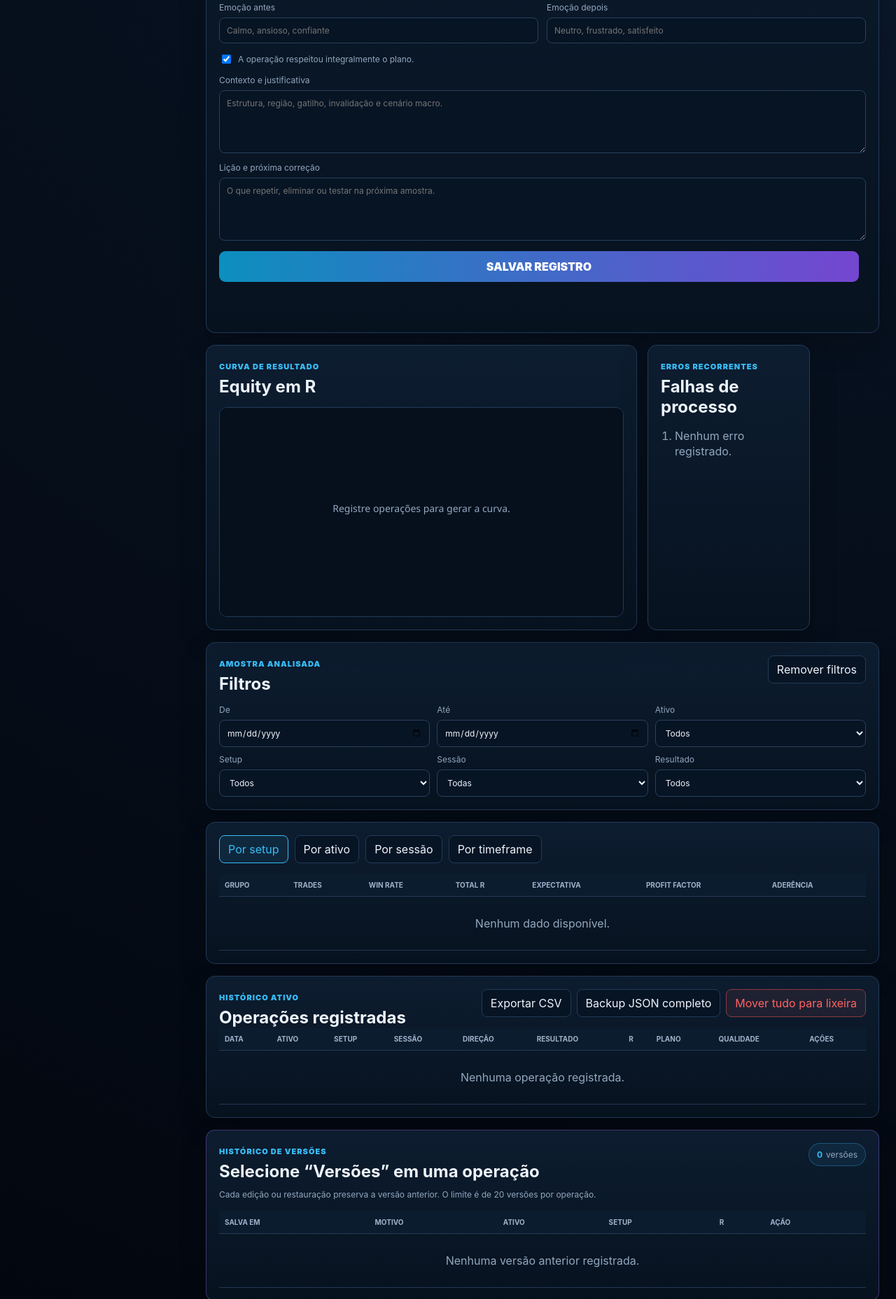
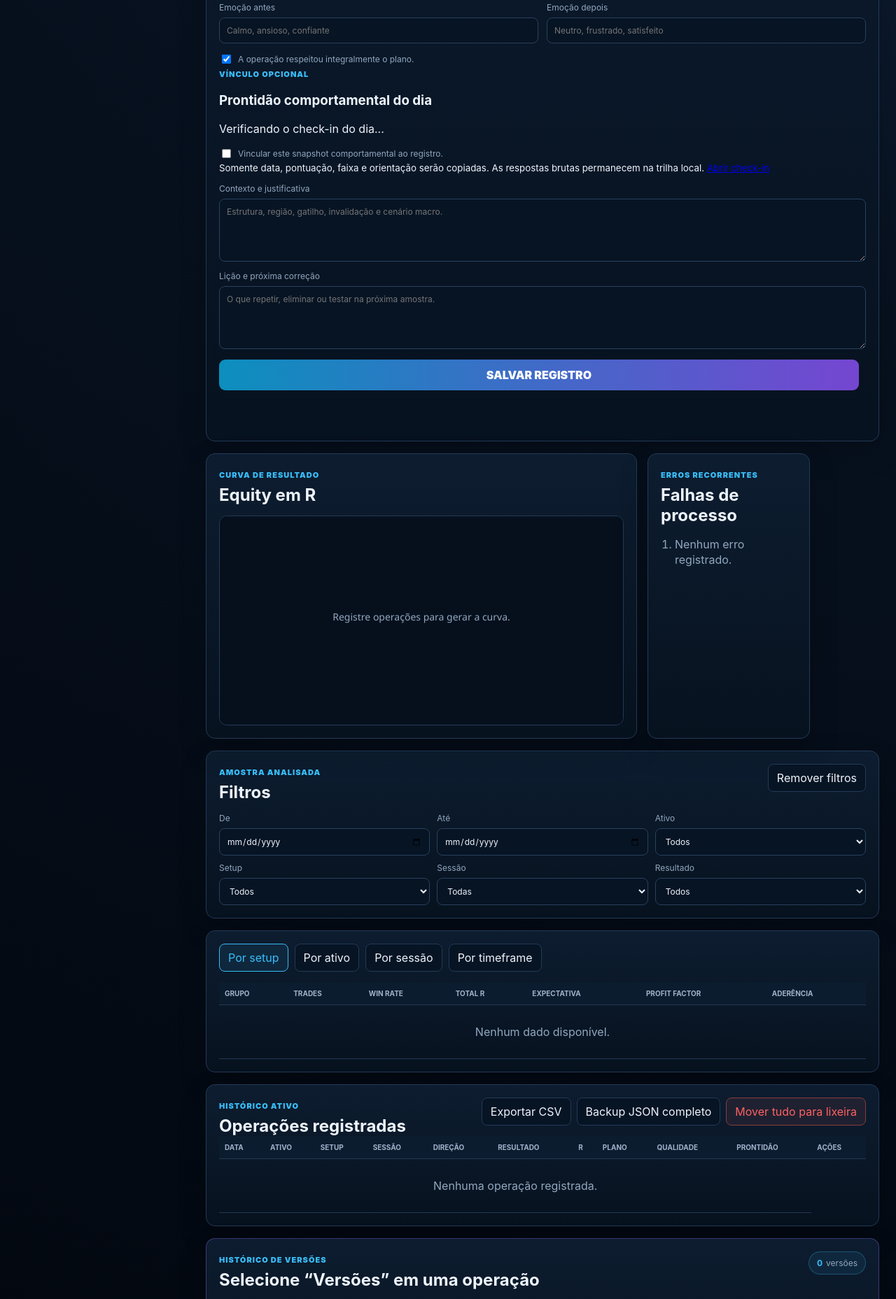
Before and after one commit to detritoscosmico/suzy-command-center, a website: page diario.html in a window 1280 px wide. Shown: the part 849-2706 px from the top of the page at 70% size. Drawn offline with Linux system fonts and the light colour scheme; no server answers.

Commit message:
Integrar prontidão ao diário: diario.html

```diff
--- a/diario.html
+++ b/diario.html
@@ -103,6 +103,15 @@
             </div>
 
             <label class="check-line"><input id="entryFollowedPlan" type="checkbox" checked /> A operação respeitou integralmente o plano.</label>
+            <section class="readiness-integration" aria-labelledby="readinessIntegrationTitle">
+              <div>
+                <span class="eyebrow">VÍNCULO OPCIONAL</span>
+                <h3 id="readinessIntegrationTitle">Prontidão comportamental do dia</h3>
+              </div>
+              <p id="entryReadinessStatus" class="readiness-link-status" aria-live="polite">Verificando o check-in do dia...</p>
+              <label class="check-line"><input id="entryLinkReadiness" type="checkbox" /> Vincular este snapshot comportamental ao registro.</label>
+              <small>Somente data, pontuação, faixa e orientação serão copiadas. As respostas brutas permanecem na trilha local. <a href="psicologia.html#readinessTitle">Abrir check-in</a></small>
+            </section>
             <label>Contexto e justificativa<textarea id="entryContext" maxlength="600" placeholder="Estrutura, região, gatilho, invalidação e cenário macro."></textarea></label>
             <label>Lição e próxima correção<textarea id="entryLesson" maxlength="600" placeholder="O que repetir, eliminar ou testar na próxima amostra."></textarea></label>
 
@@ -165,8 +174,8 @@
         </div>
         <div class="table-wrap history-table">
           <table>
-            <thead><tr><th>Data</th><th>Ativo</th><th>Setup</th><th>Sessão</th><th>Direção</th><th>Resultado</th><th>R</th><th>Plano</th><th>Qualidade</th><th>Ações</th></tr></thead>
-            <tbody id="historyBody"><tr><td colspan="10" class="empty-row">Nenhuma operação registrada.</td></tr></tbody>
+            <thead><tr><th>Data</th><th>Ativo</th><th>Setup</th><th>Sessão</th><th>Direção</th><th>Resultado</th><th>R</th><th>Plano</th><th>Qualidade</th><th>Prontidão</th><th>Ações</th></tr></thead>
+            <tbody id="historyBody"><tr><td colspan="11" class="empty-row">Nenhuma operação registrada.</td></tr></tbody>
           </table>
         </div>
       </section>
@@ -202,6 +211,7 @@
   </div>
 
   <script src="js/core.js"></script>
+  <script src="js/psychology-core.js"></script>
   <script src="js/journal-core.js"></script>
   <script src="js/journal-lifecycle-core.js"></script>
   <script src="js/journal-sync-core.js"></script>
```
